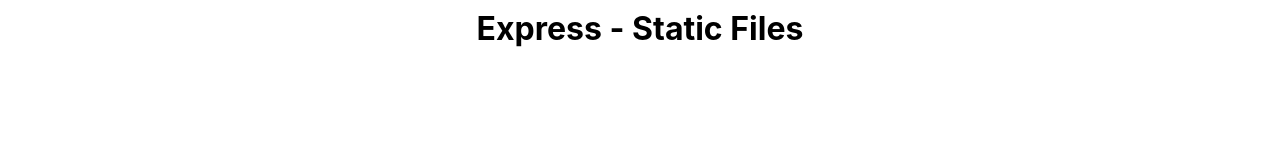
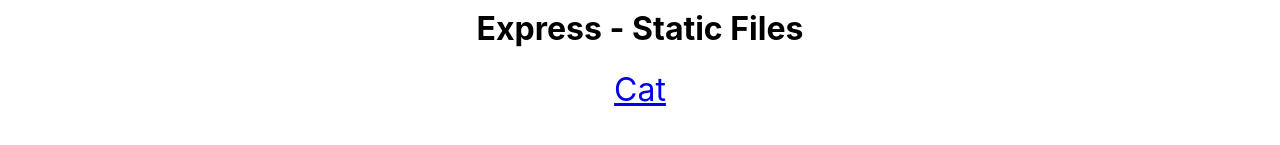
Before and after one commit to fdavison1/compentencies, a React (Create React App) app: page /#/staticfiles in a window 1280 px wide. Shown: the part 187-332 px from the top of the page. Built offline with nearby package versions, Linux system fonts and the light colour scheme.

Commit message:
static files

```diff
--- a/src/components/StaticFiles.jsx
+++ b/src/components/StaticFiles.jsx
@@ -1,9 +1,15 @@
 import React from 'react'
+import styled from 'styled-components'
 
 const StaticFiles = () => {
+    const A = styled.a`
+    font-size: 2rem`
     return (
         <div>
             <h1>Express - Static Files</h1>
+
+            <A href='http://localhost:4002/Cat.jpg' target='_blank' rel='nooperner noreferrer'>Cat</A>
+
         </div>
     )
 }
```
Also changed, not shown: public/Cat.jpg (added), 1 other file (tests, documents, lock files or other folders).
